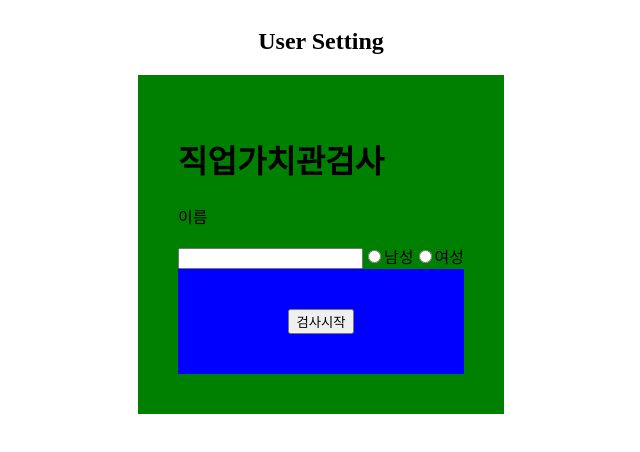
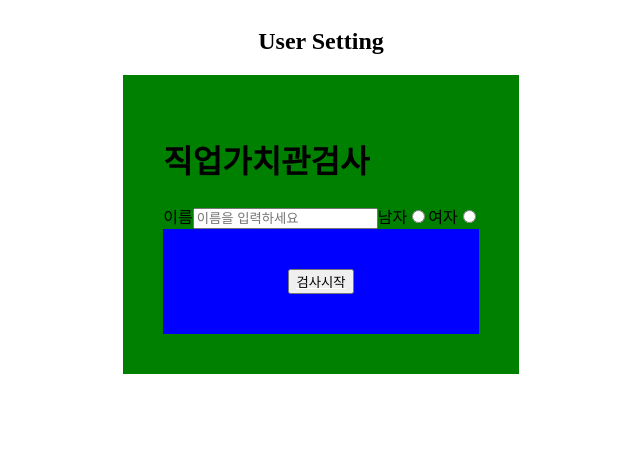
Before and after one commit to Grapefruitgreentealoe/eliceproject, a React (Create React App) app: page / in a window 1280 px wide. Shown: the top 452 px of the page, without its empty margins (319-959 px from the left). Built offline with nearby package versions, Linux system fonts and the light colour scheme.

Commit message:
delete input components and add InputUser component with prevention button routing

```diff
--- a/src/answerContext.jsx
+++ b/src/answerContext.jsx
@@ -11,7 +11,7 @@ function answerReducer(state,action){
             todo.id === action.id) ? {}: todo};
 
     }
-}
+
 
 const AnswerStateContext = createContext();
 const AnswerDispatchContext = createContext();
--- /dev/null
+++ b/src/components/InputUser.jsx
@@ -0,0 +1,55 @@
+import React, { useState } from "react";
+import { Link } from "react-router-dom";
+import "./page-layout.css"
+function InputUser() {
+  const [username, setName] = useState("");
+  const [state, setState] = useState("");
+
+  const handleChange = (e) => {
+    setState(e.target.value)
+    console.log(e.target.value)
+  };
+
+  const onChange = (e) => {
+    setName(e.target.value);
+
+  };
+
+  return (
+    <div>
+      <label>이름</label>
+      <input
+        name="name"
+        placeholder="이름을 입력하세요"
+        onChange={onChange}
+        value={username}
+      />
+      <label>남자</label>
+      <input
+        type="radio"
+        defaultChecked={"1" === state}
+        value="1"
+        name="questionNumber1"
+        onClick={handleChange}
+      />
+      <label>여자</label>
+      <input
+        type="radio"
+        defaultChecked={"2" === state}
+        value="2"
+        name="questionNumber1"
+        onClick={handleChange}
+      />
+      <Link
+        to={state && username ? "/example" : "/"}
+        style={{ color: "white" }}
+      >
+        <nav className="navigation">
+          <button>검사시작</button>
+        </nav>
+      </Link>
+    </div>
+  );
+}
+
+export default InputUser;
--- a/src/page/Result.jsx
+++ b/src/page/Result.jsx
@@ -1,7 +1,7 @@
 import React from "react";
 import { Link } from "react-router-dom";
 import PageLayout from "../components/PageLayout";
-
+//post로 결과 가져오기
 export default function Result() {
   return (
     <PageLayout title="Test Progress">
--- a/src/page/UserInfo.jsx
+++ b/src/page/UserInfo.jsx
@@ -1,39 +1,20 @@
 import React,{useState , useEffect} from "react";
-import {Link} from 'react-router-dom'
+import {Link} from 'react-router-dom';
+import PageLayout from "../components/PageLayout";
+import InputUser from "../components/InputUser";
 
-// import {useSelector , useDispatch} from "react-redux";
-import PageLayout from "../components/PageLayout";
 
-function nameSelector(state){
-    return state.name;
-}
 
 export default function UserInfo() {
-    // const dispatch = useDispatch();
-    // const name = useSelector(nameSelector);
-    const [userName , setUserName]= useState("");
-    const [userGender , setUserGender]= useState("");
-
-    // const handleClick = () => {
-    //     dispatch({type : "TEST_ACTION"});
-    //     }
 
 
   return (
     <PageLayout title="User Setting">
       <div className="form-container">
         <h1>직업가치관검사</h1>
-            <p>이름</p>
-            <input type="text" name="name" value={userName} onChange={(e) => setUserName(e.target.value)}></input>
-            <input type="radio" name="gender" value="male" onClick={(e) => setUserGender(e.target.value)}></input>남성
-            <input type="radio" name="gender" value="female" onClick={(e) => setUserGender(e.target.value)}></input>여성
-            <nav className="navigation">
-        <Link to="/example" style={{ color: "white" }}>
-            <button>검사시작</button>
-        </Link>
-      </nav>
+        <InputUser />
+
       </div>
     </PageLayout>
-
   );
 }
```
Also changed, not shown: src/components/RadioInput.jsx (deleted, +0 -18 lines), src/components/TextInput.jsx (deleted, +0 -10 lines), src/page/Test.jsx (+18 -0 lines). Lines whose indentation alone changed are shown as unchanged.
